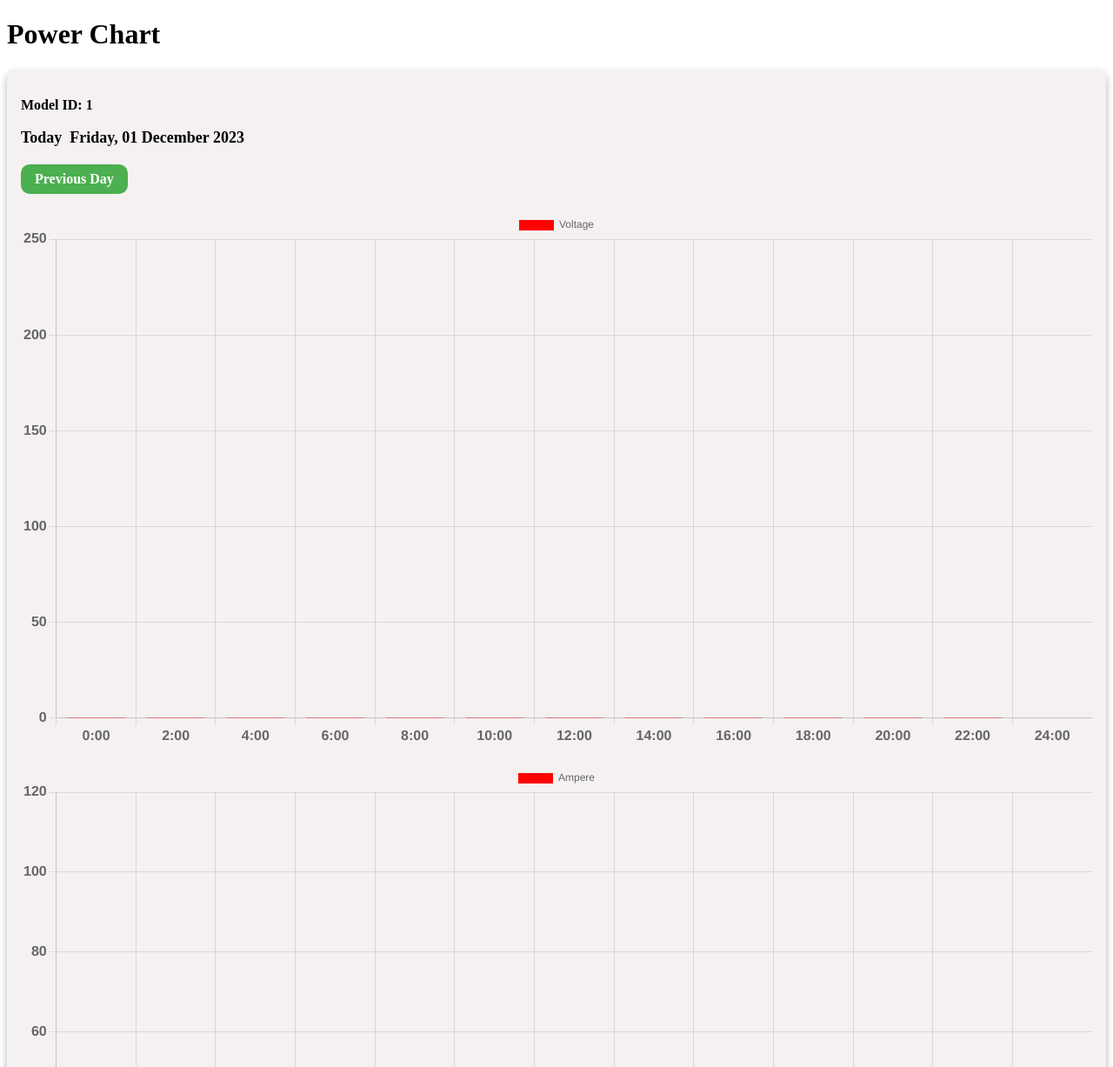
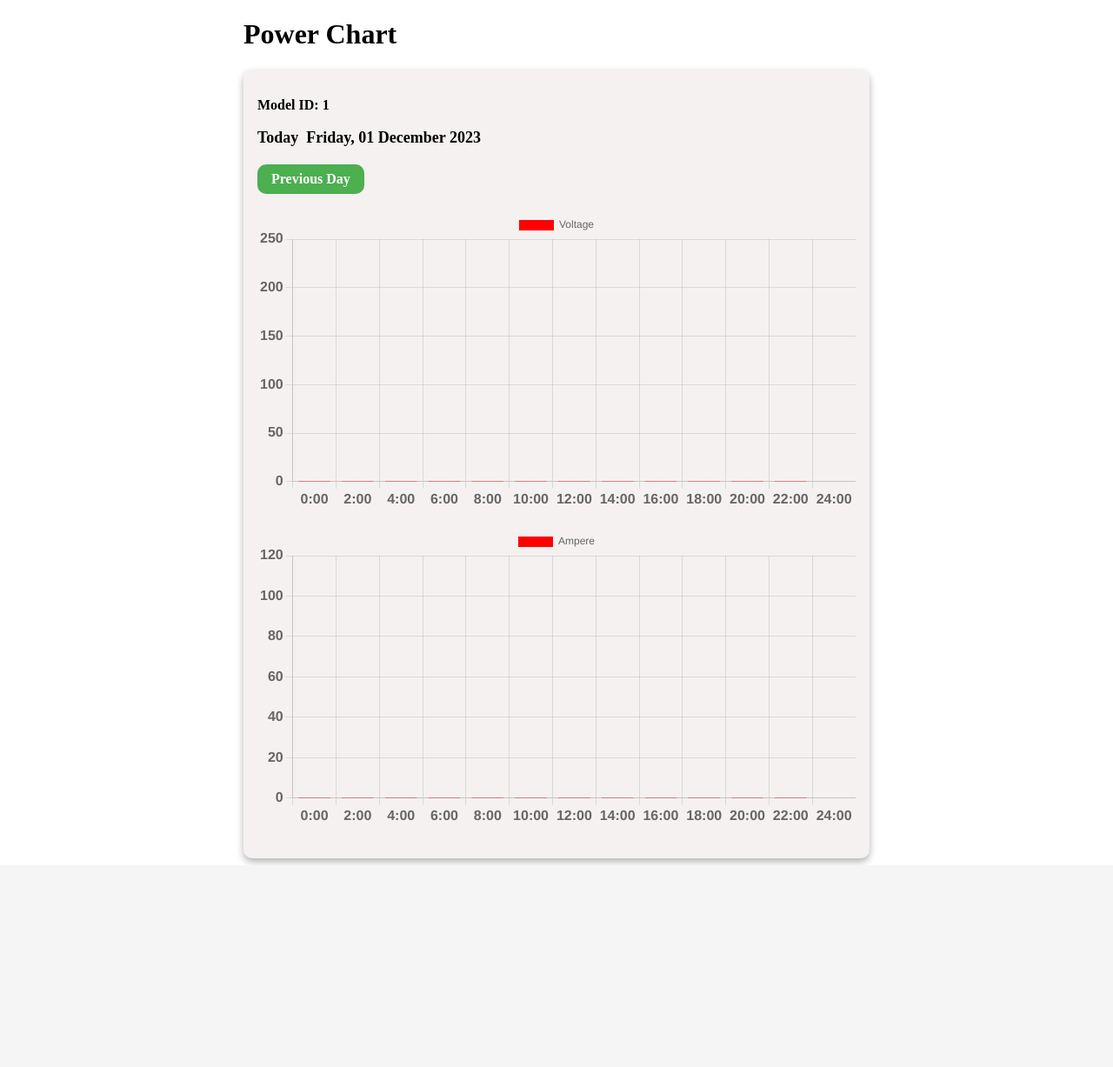
Before and after one commit to VaroonValley/qwt, a PHP site: page /chart.php?device_id=1 in a window 1280 px wide. Shown: the top 1227 px of the page at 87% size. After the commit the page ends 993 px from the top, so only its background shows below. Run offline with PHP 8.4, Linux system fonts and the light colour scheme; data comes from the database, SQL or seed files in the repository; data that the repository does not hold is empty.

Commit message:
some adjustment for layout and positioning

```diff
--- a/chart.php
+++ b/chart.php
@@ -17,12 +17,11 @@ $isToday = ($date == $today) ? 'Today': '';
     <link rel="stylesheet" href="./css/popupbox.css">
 </head>
 
-<header>
-   <h1>Power Chart</h1>
-</header>
 
-<body>
 
+
+<body class='lg_container'>
+<h1>Power Chart</h1>
 <div class="container">
     <p class="title">Model ID: <?= $deviceID ?></p>
     <p class="date"><?php echo $isToday . '&nbsp;&nbsp;' . date('l, d F Y', strtotime($date)) ?></p>
@@ -48,7 +47,7 @@ $isToday = ($date == $today) ? 'Today': '';
             <canvas id="amp" class="canvas"></canvas>
         </div>
     </div>
-</div>
+    </div>
 
     <div id="chartPopUp" class="overlay">
         <p> Model ID : <?= $deviceID ?> </p>
--- a/css/popupbox.css
+++ b/css/popupbox.css
@@ -9,6 +9,7 @@
   background-color: rgb(255, 255, 255);
   box-shadow: 0 4px 8px rgba(0, 0, 0, 0.1);
   overflow-y: auto;
+  margin-top: 50px;
 }
 
 .canvasPopUp {
@@ -79,3 +80,9 @@
     font-size: 16px;
   }
 }
+
+@media screen and (max-width: 768px) {
+  .overlay p {
+    font-size: 16px;
+  }
+}
--- a/css/style.css
+++ b/css/style.css
@@ -1,3 +1,12 @@
+.lg_container {
+  width: 100%;
+  padding-right: 15px;
+  padding-left: 15px;
+  margin-right: auto;
+  margin-left: auto;
+  max-width: 720px;
+}
+
 .container {
   background-color: #f5f1f1;
   color: #000000;
@@ -62,4 +71,13 @@
     font-size: 14px;
     margin-bottom: 5px;
   }
+  .lg_container {
+    max-width: 540px;
+  }
 }
+
+@media screen and (max-height: 768px) {
+  .lg_container {
+    max-width: 720px;
+  }
+}
```
